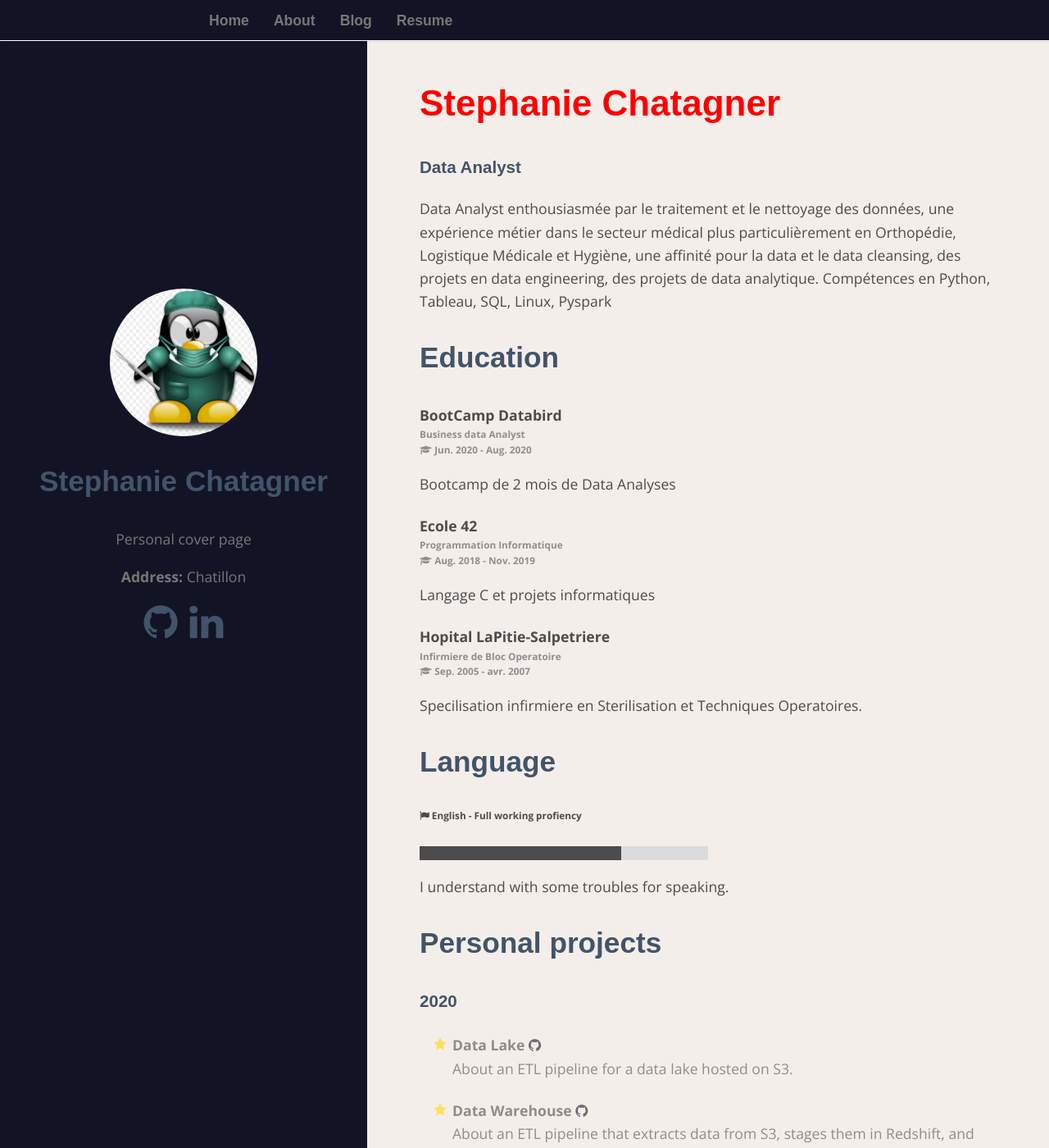
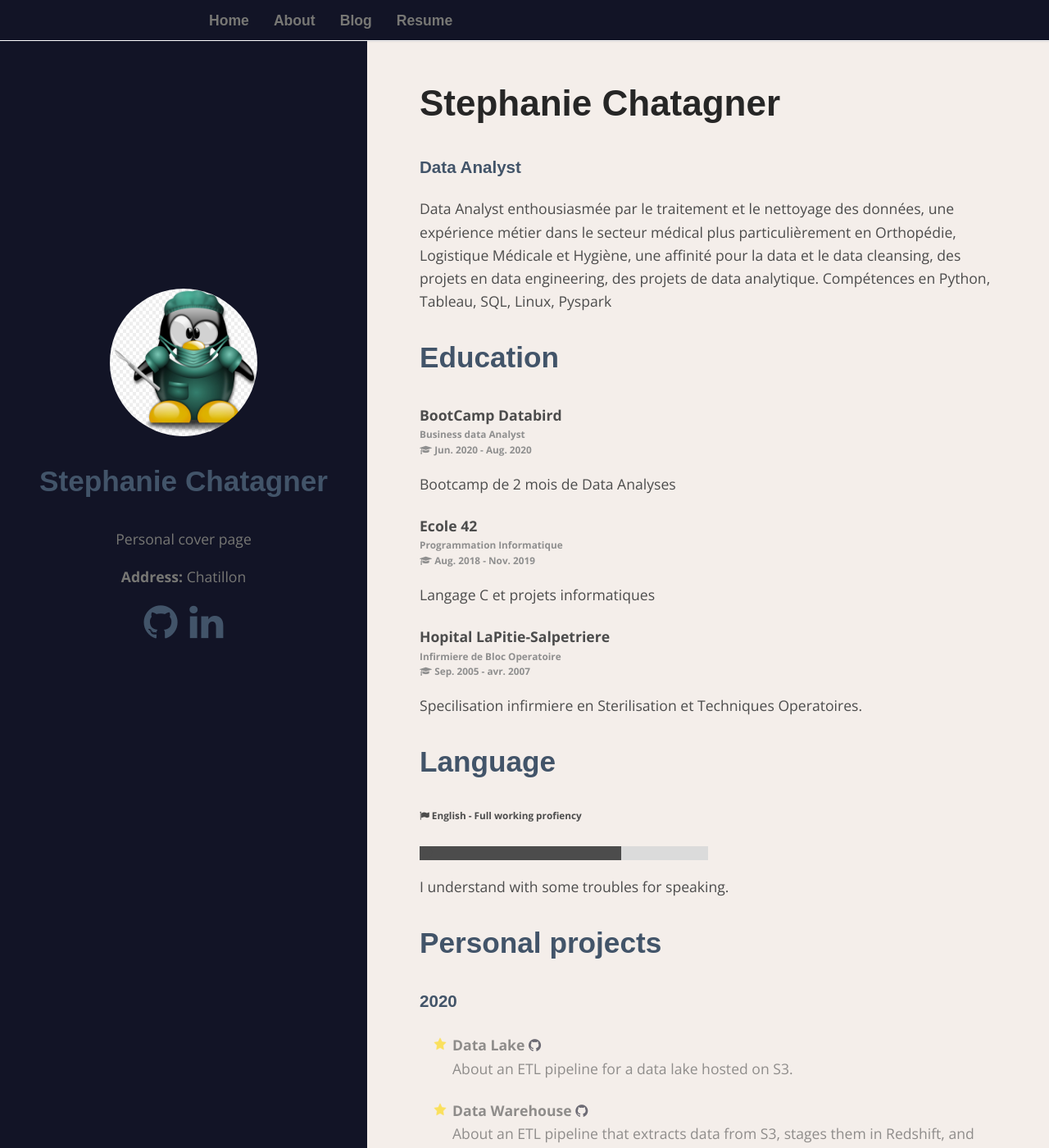
Before and after one commit to anthelix/anth_blog, a Jekyll site: the page built from cv/index.html, in a window 1280 px wide and 1400 px high. Shown: the whole window at 82% size. Built offline with Jekyll 4.4.1, drawn with Linux system fonts in a browser that asks for light colours; nearby versions of some CDN libraries; some web fonts are replaced.

Commit message:
css resume

```diff
--- a/_sass/_base.scss
+++ b/_sass/_base.scss
@@ -33,7 +33,7 @@ $theme-accent: $link-hover-color;
 #content-wrapper {
   color: $theme-bar-bg;
   .intro h1{
-    color: red;
+    color: $font-color;
   }
   .education {
     h4 {
```
